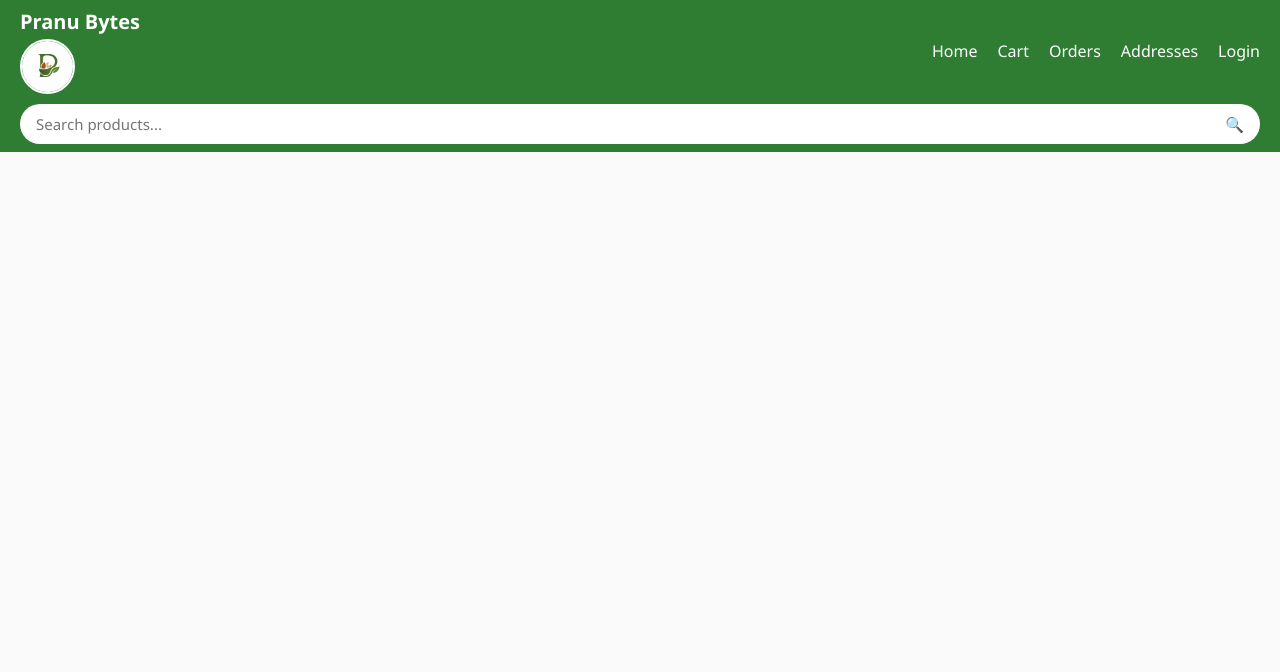
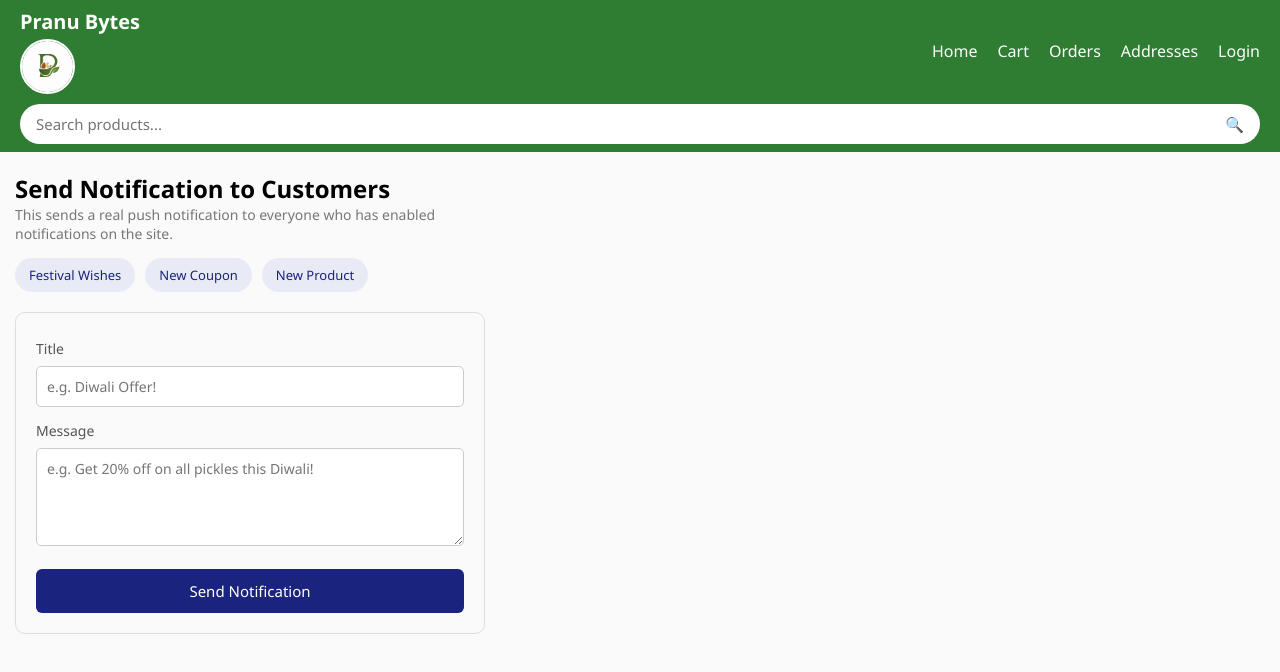
Before and after one commit to MonikaPranathi/pranubytes-frontend, a React (Vite) app: page /admin/broadcast in a window 1280 px wide. Shown: the top 672 px of the page. Built offline with nearby package versions, Linux system fonts and the light colour scheme.

Commit message:
Add admin broadcast notification page

```diff
--- a/src/App.jsx
+++ b/src/App.jsx
@@ -17,6 +17,7 @@ import Addresses from './pages/Addresses';
 import AdminBanners from './pages/admin/AdminBanners';
 import AdminSettings from './pages/admin/AdminSettings';
 import AdminCoupons from './pages/admin/AdminCoupons';
+import AdminBroadcast from './pages/admin/AdminBroadcast';
 
 function App() {
   return (
@@ -40,6 +41,7 @@ function App() {
         <Route path="/admin/banners" element={<AdminBanners />} />
         <Route path="/admin/settings" element={<AdminSettings />} />
         <Route path="/admin/coupons" element={<AdminCoupons />} />
+        <Route path="/admin/broadcast" element={<AdminBroadcast />} />
       </Routes>
     </BrowserRouter>
   );
--- /dev/null
+++ b/src/pages/admin/AdminBroadcast.jsx
@@ -0,0 +1,144 @@
+import { useState } from 'react';
+import API from '../../api/axios';
+
+function AdminBroadcast() {
+  const [title, setTitle] = useState('');
+  const [body, setBody] = useState('');
+  const [sending, setSending] = useState(false);
+  const [message, setMessage] = useState('');
+
+  const handleSend = async (e) => {
+    e.preventDefault();
+    setSending(true);
+    setMessage('');
+    try {
+      await API.post('/push/broadcast', { title, body });
+      setMessage('✅ Notification sent to all subscribed customers!');
+      setTitle('');
+      setBody('');
+    } catch (err) {
+      console.error(err);
+      setMessage('❌ Failed to send notification.');
+    } finally {
+      setSending(false);
+    }
+  };
+
+  const quickTemplates = [
+    { label: 'Festival Wishes', title: '🎉 Festival Greetings!', body: 'Wishing you and your family a happy festival! Enjoy special discounts today.' },
+    { label: 'New Coupon', title: '🎁 New Coupon Added!', body: 'Use code PRANU10 for 10% off your next order. Limited time offer!' },
+    { label: 'New Product', title: '🆕 New Arrival!', body: 'Check out our latest addition to the menu — fresh and ready to order!' },
+  ];
+
+  const applyTemplate = (template) => {
+    setTitle(template.title);
+    setBody(template.body);
+  };
+
+  return (
+    <div style={styles.container}>
+      <h2>Send Notification to Customers</h2>
+      <p style={{ color: '#777', fontSize: 14 }}>
+        This sends a real push notification to everyone who has enabled notifications on the site.
+      </p>
+
+      <div style={styles.templateRow}>
+        {quickTemplates.map((t) => (
+          <button key={t.label} onClick={() => applyTemplate(t)} style={styles.templateButton}>
+            {t.label}
+          </button>
+        ))}
+      </div>
+
+      <form onSubmit={handleSend} style={styles.form}>
+        <label style={styles.label}>Title</label>
+        <input
+          type="text"
+          placeholder="e.g. Diwali Offer!"
+          value={title}
+          onChange={(e) => setTitle(e.target.value)}
+          style={styles.input}
+          required
+        />
+
+        <label style={styles.label}>Message</label>
+        <textarea
+          placeholder="e.g. Get 20% off on all pickles this Diwali!"
+          value={body}
+          onChange={(e) => setBody(e.target.value)}
+          style={styles.textarea}
+          rows={4}
+          required
+        />
+
+        <button type="submit" style={styles.sendButton} disabled={sending}>
+          {sending ? 'Sending...' : 'Send Notification'}
+        </button>
+
+        {message && <p style={{ marginTop: 10 }}>{message}</p>}
+      </form>
+    </div>
+  );
+}
+
+const styles = {
+  container: {
+    padding: '20px 15px',
+    maxWidth: 500,
+  },
+  templateRow: {
+    display: 'flex',
+    gap: 10,
+    flexWrap: 'wrap',
+    marginTop: 15,
+  },
+  templateButton: {
+    padding: '8px 14px',
+    backgroundColor: '#e8eaf6',
+    color: '#1a237e',
+    border: 'none',
+    borderRadius: 20,
+    cursor: 'pointer',
+    fontSize: 13,
+  },
+  form: {
+    marginTop: 20,
+    border: '1px solid #ddd',
+    borderRadius: 10,
+    padding: 20,
+    display: 'flex',
+    flexDirection: 'column',
+    gap: 8,
+  },
+  label: {
+    fontSize: 14,
+    color: '#555',
+    marginTop: 6,
+  },
+  input: {
+    padding: 10,
+    border: '1px solid #ccc',
+    borderRadius: 5,
+    fontSize: 14,
+  },
+  textarea: {
+    padding: 10,
+    border: '1px solid #ccc',
+    borderRadius: 5,
+    fontSize: 14,
+    fontFamily: 'inherit',
+    resize: 'vertical',
+  },
+  sendButton: {
+    marginTop: 15,
+    padding: '12px 20px',
+    backgroundColor: '#1a237e',
+    color: 'white',
+    border: 'none',
+    borderRadius: 6,
+    cursor: 'pointer',
+    fontSize: 15,
+  },
+};
+
+export default AdminBroadcast;
--- a/src/pages/admin/AdminDashboard.jsx
+++ b/src/pages/admin/AdminDashboard.jsx
@@ -31,13 +31,14 @@ function AdminDashboard() {
     <div style={styles.container}>
       <h2>Admin Dashboard</h2>
 
-     <div style={styles.navRow}>
+    <div style={styles.navRow}>
         <Link to="/admin/products" style={styles.navLink}>Manage Products</Link>
         <Link to="/admin/orders" style={styles.navLink}>Manage Orders</Link>
         <Link to="/admin/categories" style={styles.navLink}>Manage Categories</Link>
         <Link to="/admin/banners" style={styles.navLink}>Manage Banners</Link>
         <Link to="/admin/coupons" style={styles.navLink}>Manage Coupons</Link>
         <Link to="/admin/settings" style={styles.navLink}>Settings</Link>
+        <Link to="/admin/broadcast" style={styles.navLink}>Send Notification</Link>
       </div>
 
       <div style={styles.statsGrid}>
```
